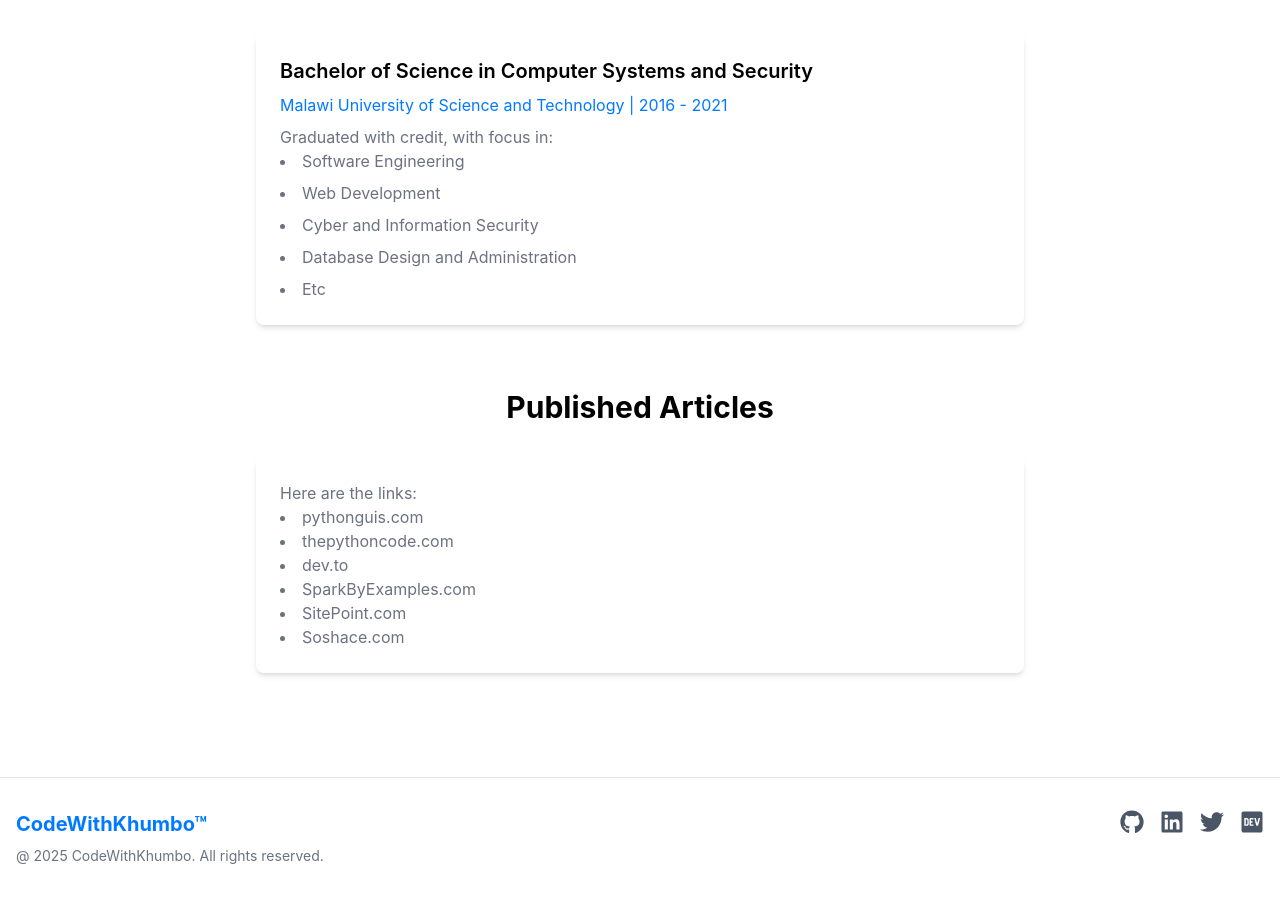
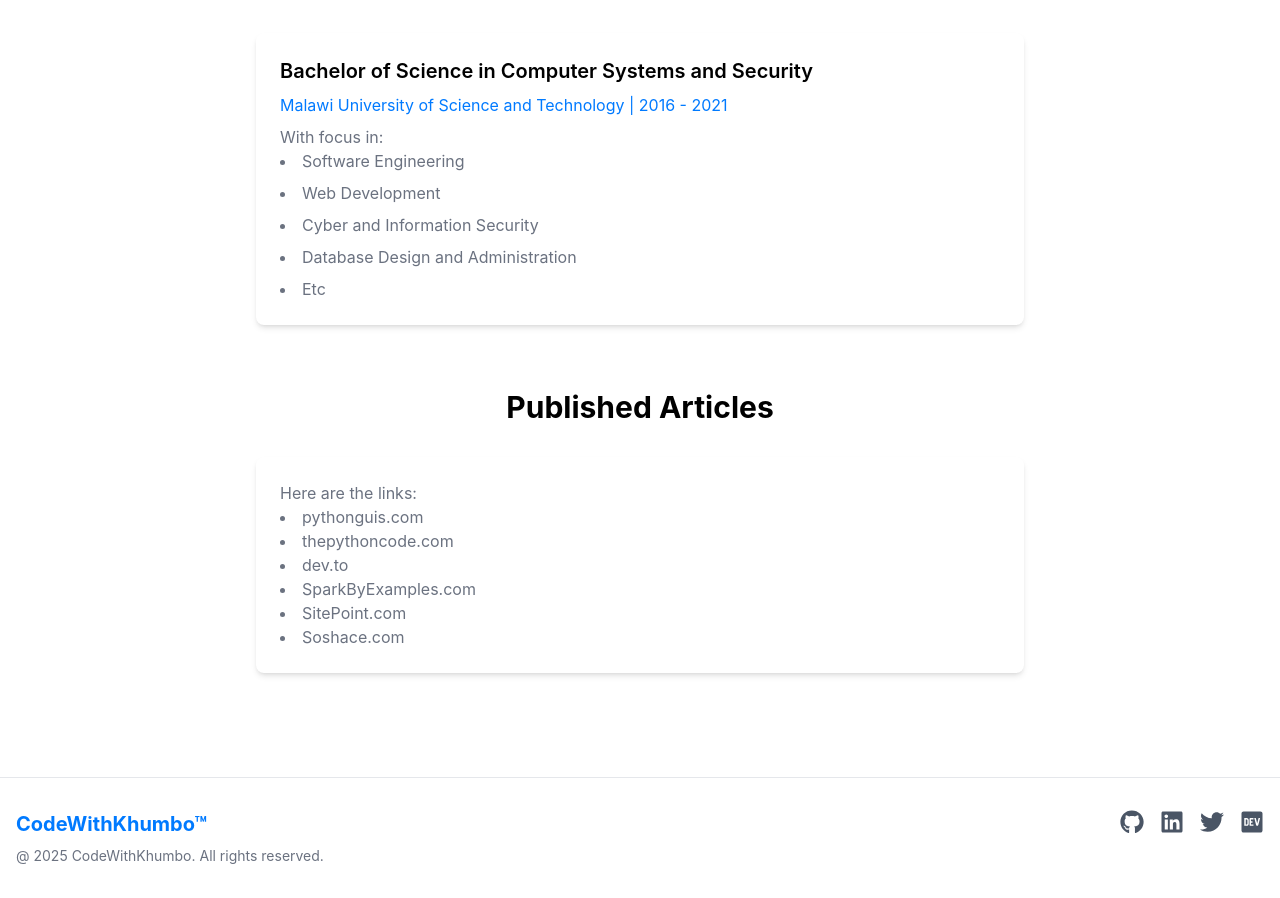
Before and after one commit to khumbolamulungu/codewithkhumbo, a Next.js app: page /about in a window 1280 px wide. Shown: the part 1920-2818 px from the top of the page. Built offline with nearby package versions, Linux system fonts and the light colour scheme.

Commit message:
firth commit

```diff
--- a/app/about/page.tsx
+++ b/app/about/page.tsx
@@ -116,7 +116,7 @@
                     <div className="bg-white dark:bg-dark/50 p-6 rounded-lg shadow-md">
                         <h3 className="text-xl font-semibold mb-2">Bachelor of Science in Computer Systems and Security</h3>
                         <Link href="" target="_blank"><p className="text-primary mb-2">Malawi University of Science and Technology | 2016 - 2021</p></Link>
-                        <p className="text-secondary">Graduated with credit, with focus in:</p>
+                        <p className="text-secondary">With focus in:</p>
                         <ul className="text-secondary space-y-2 list-disc list-inside">
                             <li>Software Engineering</li>
                             <li>Web Development</li>
```
